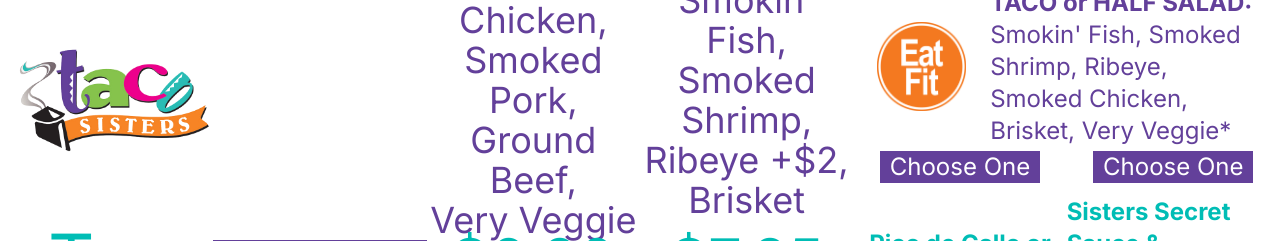
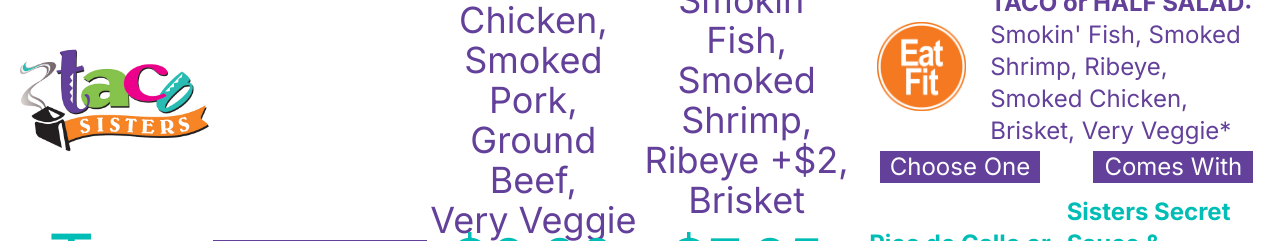
Before and after one commit to liftoffcreative-us/menuboards, a Next.js app: page /board1 in a window 1280 px wide. Shown: the top 241 px of the page. Built offline with nearby package versions, Linux system fonts and the light colour scheme.

Commit message:
fixed comes with

```diff
--- a/app/board1/page.js
+++ b/app/board1/page.js
@@ -127,7 +127,7 @@
           <div className='w-full h-1/3 flex items-center justify-center'>
             <div className='w-1/2 h-full flex items-center justify-center'><h4 className='bg-tacopurple text-2xl text-white text-center w-3/4'>Choose One</h4></div>
 
-            <div className='w-1/2 h-full flex items-center justify-center'><h4 className='bg-tacopurple text-2xl text-white text-center w-3/4'>Choose One</h4></div>
+            <div className='w-1/2 h-full flex items-center justify-center'><h4 className='bg-tacopurple text-2xl text-white text-center w-3/4'>Comes With</h4></div>
           </div>
         </div>
         <div className='flex flex-col w-full h-3/4 '>
```
